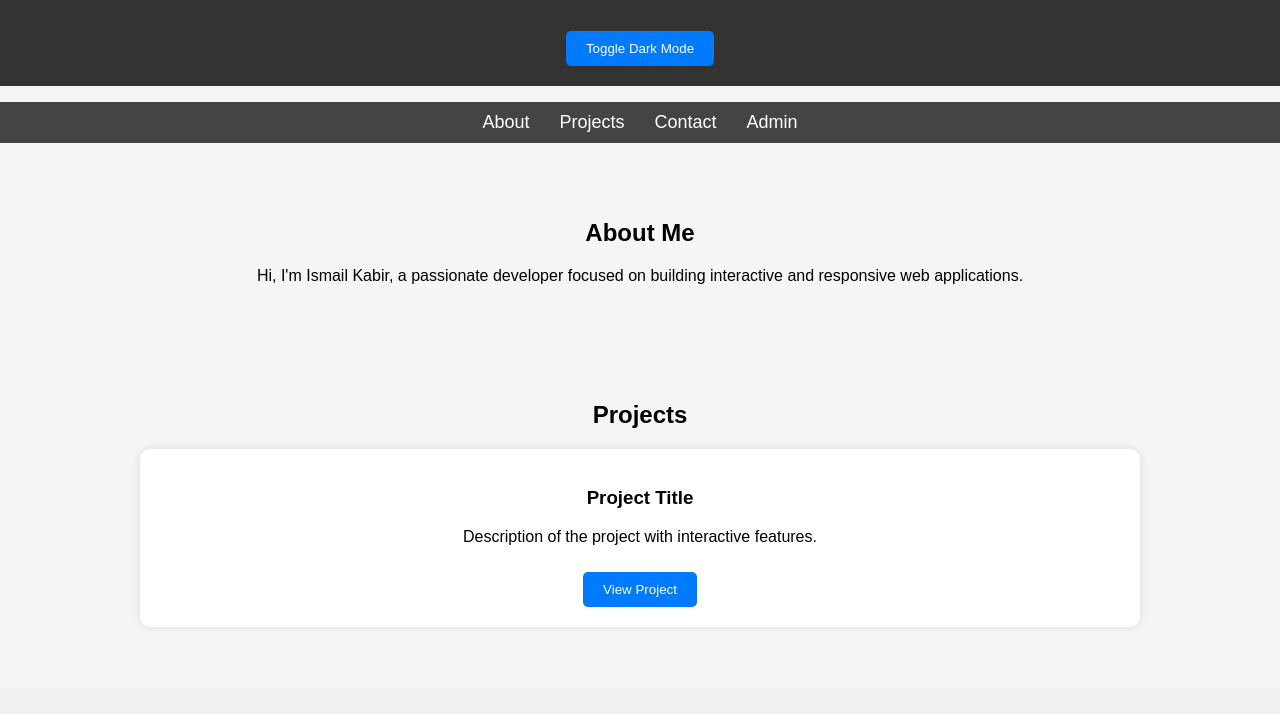
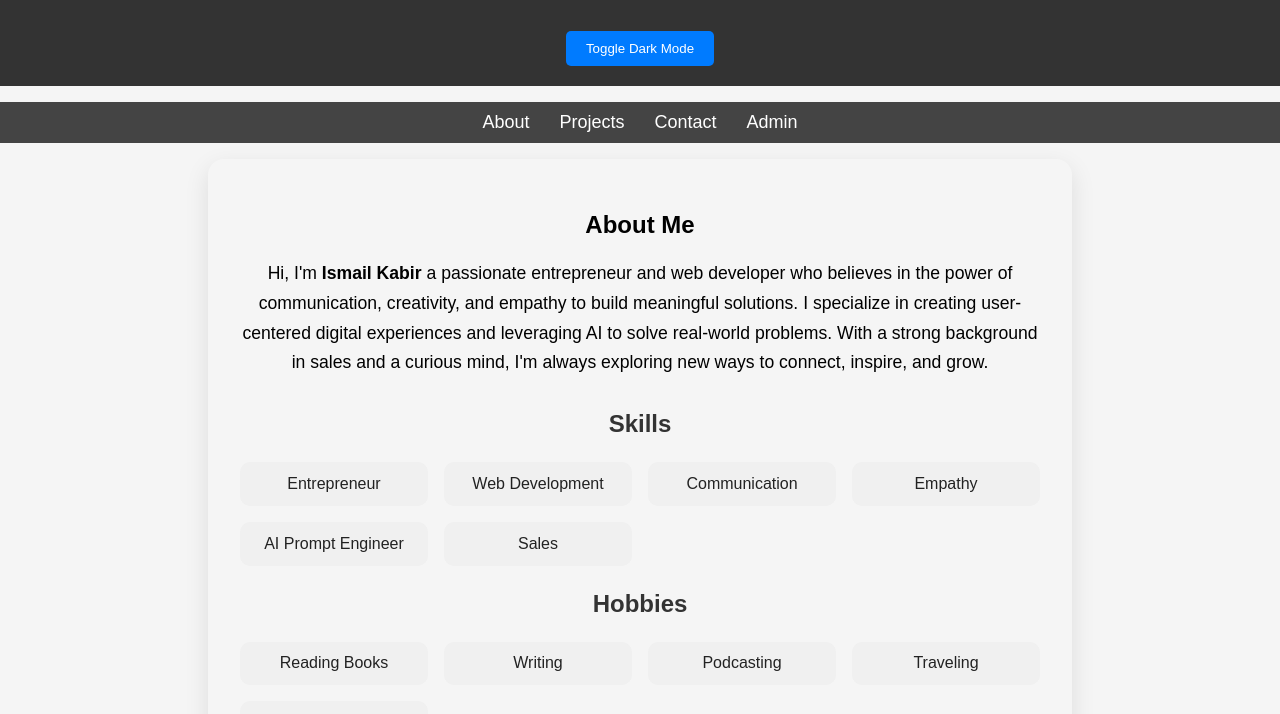
Before and after one commit to Ismai21k/personal-portfolio, a plain HTML site: page index.html in a window 1280 px wide. Shown: the part 79-793 px from the top of the page. Drawn offline with Linux system fonts and the light colour scheme.

Commit message:
Add skills and project

```diff
--- a/index.html
+++ b/index.html
@@ -29,21 +29,48 @@
 
     <section id="about">
         <h2>About Me</h2>
-        <p>Hi, I'm Ismail Kabir, a passionate developer focused on building interactive and responsive web applications.</p>
+        <p>
+            Hi, I'm <strong>Ismail Kabir</strong> a passionate entrepreneur and web developer who believes in the power of communication, creativity, and empathy to build meaningful solutions. I specialize in creating user-centered digital experiences and leveraging AI to solve real-world problems. With a strong background in sales and a curious mind, I'm always exploring new ways to connect, inspire, and grow.
+          </p>
+
+          <h3>Skills</h3>
+          <ul>
+            <li>Entrepreneur</li>
+            <li>Web Development</li>
+            <li>Communication</li>
+            <li>Empathy</li>
+            <li>AI Prompt Engineer</li>
+            <li>Sales</li>
+          </ul>
+
+          <h3>Hobbies</h3>
+          <ul>
+            <li>Reading Books</li>
+            <li>Writing</li>
+            <li>Podcasting</li>
+            <li>Traveling</li>
+            <li>Playing Football</li>
+          </ul>
+
     </section>
 
     <section id="projects">
         <h2>Projects</h2>
-        <div class="project">
-            <h3>Project Title</h3>
-            <p>Description of the project with interactive features.</p>
-            <button class="view-btn">View Project</button>
-            <div class="project-details">
-                <p>More details about the project: Technologies used, key features, and a link to the live demo or GitHub repository.</p>
-
-
-            </div>
-        </div>
+<div class="project">
+    <h3>YouTube Video Downloader</h3>
+    <p>
+        A user-friendly web application that allows users to download YouTube videos by simply pasting a video link. The app processes the request using Django on the backend and delivers downloadable formats with the help of the yt-dlp library.
+    </p>
+    <button class="view-btn">View Project</button>
+    <div class="project-details">
+        <p>
+            <strong>Technologies Used:</strong> Django, HTML, JavaScript, yt-dlp<br>
+            <strong>Key Features:</strong> URL input for downloading videos, dynamic response with download options, and clean user interface.<br>
+            <strong>What I Learned:</strong> Integrating Python libraries with web interfaces, handling user input securely, and enhancing the user experience through responsive design.<br>
+            <strong>GitHub:</strong> <a href="https://github.com/Ismai21k/Youtube-downloader.git" target="_blank">View Code</a>
+        </p>
+    </div>
+</div>
     </section>
 
 
--- a/styles.css
+++ b/styles.css
@@ -197,3 +197,56 @@ footer {
 .dark-mode #contact-form textarea:focus {
     border-color: #4da3ff;
 }
+
+
+#about {
+    max-width: 800px;
+    margin: auto;
+    padding: 2rem;
+    border-radius: 16px;
+    box-shadow: 0 8px 24px rgba(0, 0, 0, 0.1);
+}
+
+#about p {
+    font-size: 1.1rem;
+    line-height: 1.7;
+    margin-bottom: 2rem;
+}
+
+#about h3 {
+    font-size: 1.5rem;
+    margin-top: 1.5rem;
+    color: #333;
+}
+
+#about ul {
+    padding: 0;
+    margin: 0;
+    display: grid;
+    gap: 1rem;
+    grid-template-columns: repeat(auto-fit, minmax(180px, 1fr));
+    list-style-type: none;
+}
+
+#about li {
+    background-color: #f0f0f0;
+    padding: 0.8rem 1rem;
+    border-radius: 10px;
+    font-size: 1rem;
+    color: #222;
+    transition: background-color 0.3s ease;
+    text-align: center;
+}
+
+#about li:hover {
+    background-color: #555;
+    color: white;
+}
+
+.dark-mode #about h3 {
+    color: white;
+}
+.dark-mode #about li {
+    background-color: #333;
+    color: white;
+}
```
